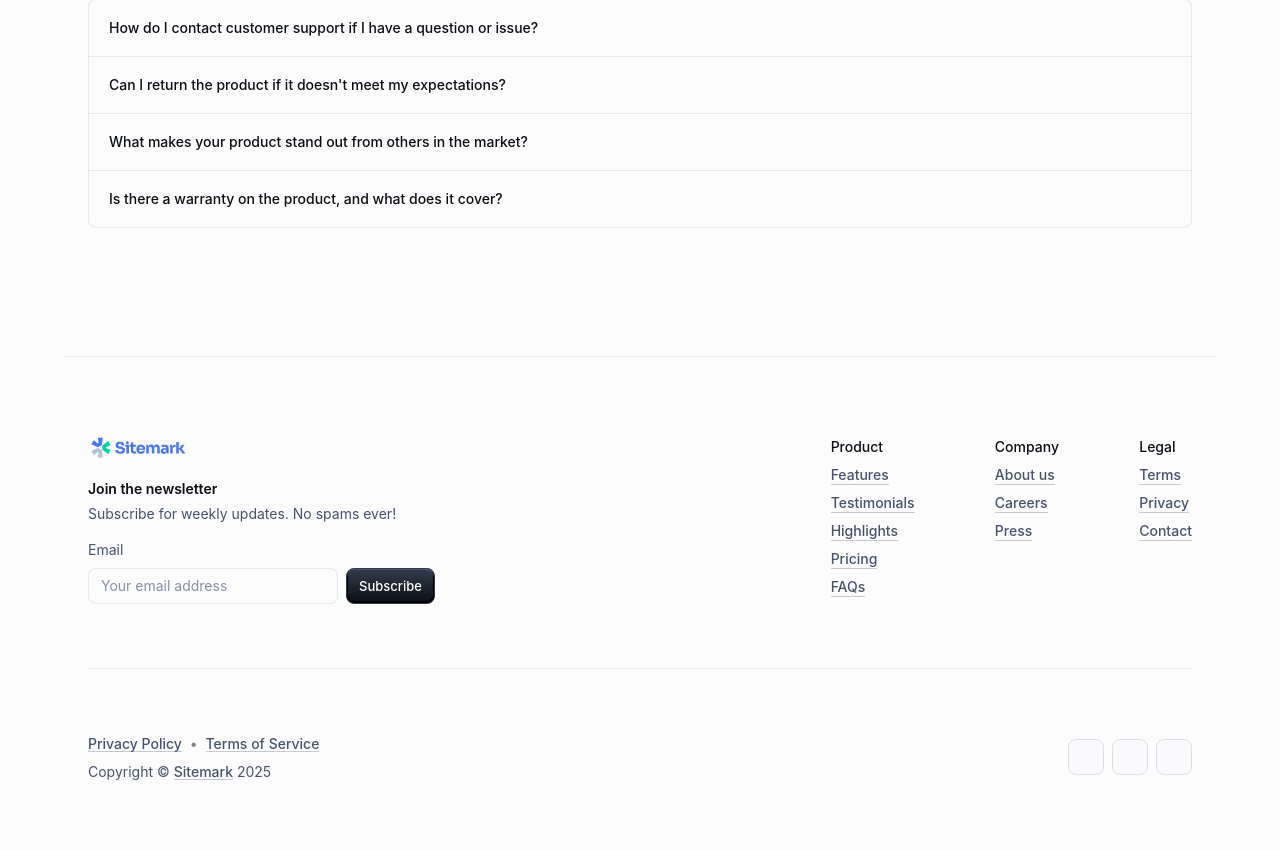
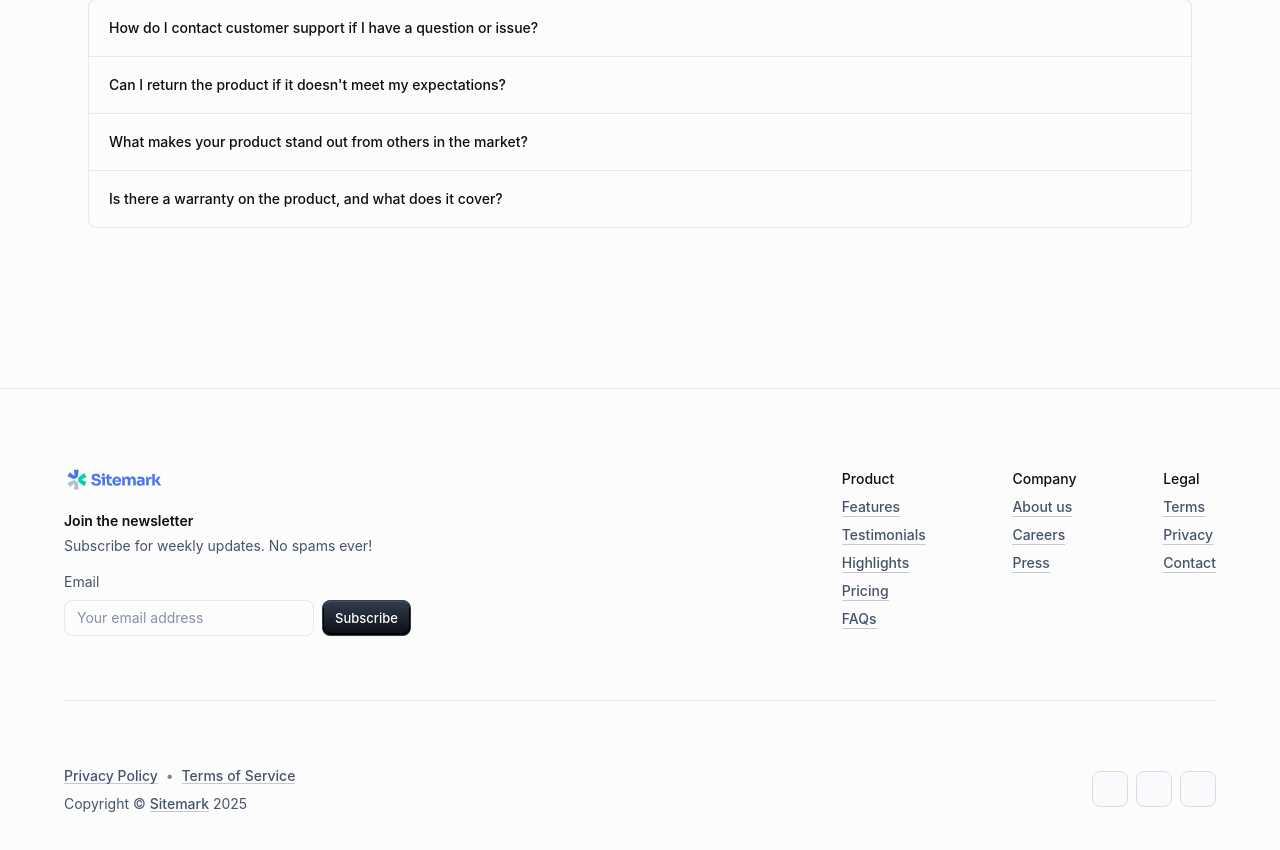
Before and after one commit to mpat505/CSC325ClassProjectForked, a Next.js app in the folder website/: page / in a window 1280 px wide. Shown: the part 5687-6537 px from the top of the page. Built offline with nearby package versions, Linux system fonts and the light colour scheme; some icons are missing; what @mui/material-nextjs would draw is missing.

Commit message:
Added documentation

```diff
--- a/website/src/app/about/page.tsx
+++ b/website/src/app/about/page.tsx
@@ -1,3 +1,4 @@
+'use client'
 import * as React from 'react';
 import Container from '@mui/material/Container';
 import Typography from '@mui/material/Typography';
@@ -5,7 +6,6 @@ import Box from '@mui/material/Box';
 import Button from '@mui/material/Button';
 import NextLink from 'next/link';
 import ProTip from '@/components/ProTip';
-import Copyright from '@/components/Copyright';
 
 export default function About() {
   return (
@@ -28,7 +28,6 @@ export default function About() {
           </Button>
         </Box>
         <ProTip />
-        <Copyright />
       </Box>
     </Container>
   );
--- a/website/src/app/layout.tsx
+++ b/website/src/app/layout.tsx
@@ -1,13 +1,12 @@
 'use client'
 import * as React from 'react';
 import { AppRouterCacheProvider } from '@mui/material-nextjs/v15-appRouter';
-import { ThemeProvider } from '@mui/material/styles';
 import CssBaseline from '@mui/material/CssBaseline';
-import theme from '@/theme';
 import InitColorSchemeScript from '@mui/material/InitColorSchemeScript';
-import ModeSwitch from '@/components/ModeSwitch';
 import AppTheme from '@/shared-theme/AppTheme';
 import AppAppBar from '@/components/AppAppBar';
+import Footer from '@/components/Footer';
+import { Divider } from '@mui/material';
 
 export default function RootLayout(props: { children: React.ReactNode }) {
   return (
@@ -15,11 +14,13 @@ export default function RootLayout(props: { children: React.ReactNode }) {
       <body>
         <InitColorSchemeScript attribute="class" />
         <AppRouterCacheProvider options={{ enableCssLayer: true }}>
-        <AppTheme {...props}>
+          <AppTheme {...props}>
             {/* CssBaseline kickstart an elegant, consistent, and simple baseline to build upon. */}
             <CssBaseline enableColorScheme />
             <AppAppBar />
             {props.children}
+            <Divider />
+            <Footer />
           </AppTheme>
         </AppRouterCacheProvider>
       </body>
--- a/website/src/app/page.tsx
+++ b/website/src/app/page.tsx
@@ -10,7 +10,6 @@ import Testimonials from '@/components/Testimonials';
 import Highlights from '@/components/Highlights';
 import Pricing from '@/components/Pricing';
 import FAQ from '@/components/FAQ';
-import Footer from '@/components/Footer';
 import type {} from '@mui/material/themeCssVarsAugmentation';
 
 export default function Home() {
@@ -37,8 +36,6 @@ export default function Home() {
           <Pricing />
           <Divider />
           <FAQ />
-          <Divider />
-          <Footer />
         </div>
       </Box>
     </Container>
```
Also changed, not shown: 2 other files (tests, documents, lock files or other folders).
